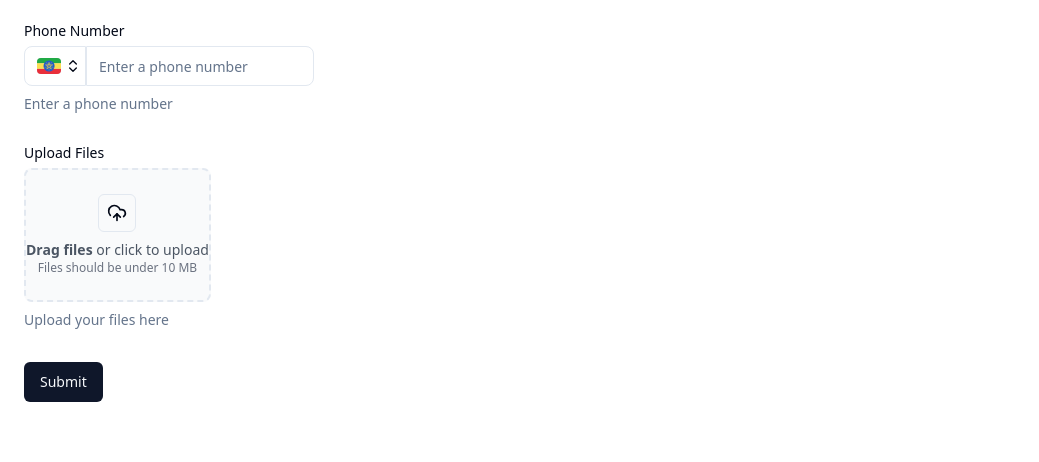
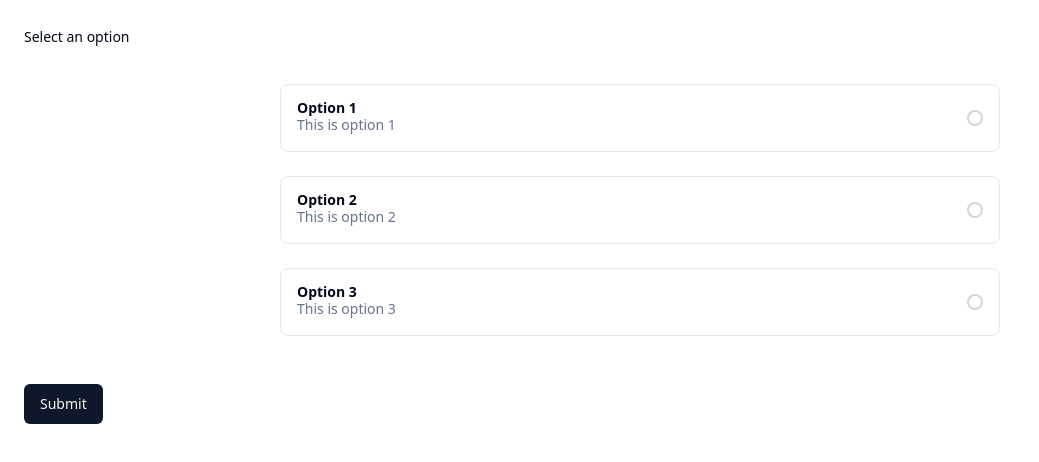
Before and after one commit to Beamlak996/shadcn-reuse, a React (Vite) app: page / in a window 1280 px wide. Shown: the top 462 px of the page, without its empty margins (0-1039 px from the left). Built offline with nearby package versions, Linux system fonts and the light colour scheme.

Commit message:
resuable radio group done

```diff
--- a/package.json
+++ b/package.json
@@ -14,6 +14,7 @@
     "@radix-ui/react-dialog": "^1.1.1",
     "@radix-ui/react-label": "^2.1.0",
     "@radix-ui/react-popover": "^1.1.1",
+    "@radix-ui/react-radio-group": "^1.2.0",
     "@radix-ui/react-scroll-area": "^1.1.0",
     "@radix-ui/react-separator": "^1.1.0",
     "@radix-ui/react-slot": "^1.1.0",
--- a/src/App.tsx
+++ b/src/App.tsx
@@ -1,95 +1,69 @@
+"use client";
+
+import { useForm, Controller } from "react-hook-form";
+import { zodResolver } from "@hookform/resolvers/zod";
+import { z } from "zod";
 import { Button } from "@/components/ui/button";
 import {
   Form,
   FormControl,
-  FormDescription,
   FormField,
   FormItem,
   FormLabel,
   FormMessage,
 } from "@/components/ui/form";
-import { zodResolver } from "@hookform/resolvers/zod";
-import { useForm } from "react-hook-form";
-import { z } from "zod";
-import FileUpload from "./components/reuse/file-upload";
-import { PhoneInput } from "./components/reuse/phone-input";
-import { isValidPhoneNumber } from "react-phone-number-input";
+import { ReusableRadioGroup } from "./components/reuse/reusable-radio-group";
 
+// Define the validation schema using zod
 const FormSchema = z.object({
-  phone: z
-    .string({
-      required_error: "Phone number is required.",
-      invalid_type_error: "Phone number is required.",
-    })
-    .refine(isValidPhoneNumber, { message: "Invalid phone number" }),
-  files: z
-    .array(z.instanceof(File))
-    .min(1, "You must upload at least one file"),
+  selectedOption: z.string().min(1, "You need to select an option."),
 });
 
-function App() {
-  const form = useForm<z.infer<typeof FormSchema>>({
+type FormValues = z.infer<typeof FormSchema>;
+
+const radioItems = [
+  { id: "option1", label: "Option 1", description: "This is option 1" },
+  { id: "option2", label: "Option 2", description: "This is option 2" },
+  { id: "option3", label: "Option 3", description: "This is option 3" },
+];
+
+export function App() {
+  const form = useForm<FormValues>({
     resolver: zodResolver(FormSchema),
     defaultValues: {
-      phone: "",
-      files: [],
+      selectedOption: "", // Use the ID as default value
     },
   });
 
-  function onSubmit(data: z.infer<typeof FormSchema>) {
-    console.log(data);
-  }
+  const onSubmit = (data: FormValues) => {
+    console.log("Selected value:", data.selectedOption);
+  };
 
   return (
-    <div className="p-6">
     <Form {...form}>
-        <form
-          onSubmit={form.handleSubmit(onSubmit)}
-          className="space-y-8 flex flex-col items-start"
-        >
+      <form onSubmit={form.handleSubmit(onSubmit)} className="p-6 space-y-6">
         <FormField
           control={form.control}
-            name="phone"
+          name="selectedOption"
           render={({ field }) => (
-              <FormItem className="flex flex-col items-start">
-                <FormLabel className="text-left">Phone Number</FormLabel>
-                <FormControl className="w-full">
-                  <PhoneInput placeholder="Enter a phone number" {...field} />
+            <FormItem className="space-y-3">
+              <FormLabel>Select an option</FormLabel>
+              <FormControl>
+                <ReusableRadioGroup
+                  items={radioItems}
+                  defaultValue={field.value}
+                  onValueChange={field.onChange}
+                />
               </FormControl>
-                <FormDescription className="text-left">
-                  Enter a phone number
-                </FormDescription>
-                <FormMessage />
+              <FormMessage>
+                {form.formState.errors.selectedOption?.message}
+              </FormMessage>
             </FormItem>
           )}
         />
-
-          <FormField
-            control={form.control}
-            name="files"
-            render={({ field }) => (
-              <FormItem className="flex flex-col items-start">
-                <FormLabel className="text-left">Upload Files</FormLabel>
-                <FormControl className="w-full">
-                  <FileUpload
-                    name="files"
-                    value={field.value}
-                    onChange={field.onChange}
-                    control={form.control}
-                  />
-                </FormControl>
-                <FormDescription className="text-left">
-                  Upload your files here
-                </FormDescription>
-                <FormMessage />
-              </FormItem>
-            )}
-          />
-
         <Button type="submit">Submit</Button>
       </form>
     </Form>
-    </div>
   );
 }
 
--- /dev/null
+++ b/src/components/reuse/reusable-radio-group.tsx
@@ -0,0 +1,68 @@
+"use client";
+
+import * as React from "react";
+import { Label } from "@/components/ui/label";
+import { RadioGroup, RadioGroupItem } from "@/components/ui/radio-group";
+import { CheckIcon } from "lucide-react";
+
+// Define the structure for each radio item
+interface RadioItem {
+  id: string;
+  label: string;
+  description?: string; // Optional description
+}
+
+interface ReusableRadioGroupProps {
+  items: RadioItem[];
+  defaultValue: string;
+  onValueChange: (value: string) => void;
+}
+
+export const ReusableRadioGroup: React.FC<ReusableRadioGroupProps> = ({
+  items,
+  defaultValue,
+  onValueChange,
+}) => {
+  return (
+    <div className="w-full max-w-3xl mx-auto p-6 bg-background">
+      <RadioGroup value={defaultValue} onValueChange={onValueChange}>
+        <div className="grid gap-6">
+          {items.map((item) => (
+            <Label
+              key={item.id}
+              htmlFor={item.id}
+              className={`flex items-center justify-between gap-4 p-4 border rounded-lg cursor-pointer hover:bg-accent transition-colors ${
+                defaultValue === item.id ? "bg-sky-100 border-sky-200" : ""
+              }`}
+            >
+              <RadioGroupItem
+                value={item.id}
+                id={item.id}
+                className="sr-only"
+              />
+              <div className="flex-1">
+                <div className="font-semibold capitalize">{item.label}</div>
+                {item.description && (
+                  <div className="text-sm text-muted-foreground">
+                    {item.description}
+                  </div>
+                )}
+              </div>
+              <div
+                className={`w-4 h-4 rounded-full border-2 flex items-center justify-center ${
+                  defaultValue === item.id
+                    ? "border-sky-600 bg-sky-600"
+                    : "border-gray-300"
+                }`}
+              >
+                {defaultValue === item.id && (
+                  <CheckIcon className="w-4 h-4 text-white" />
+                )}
+              </div>
+            </Label>
+          ))}
+        </div>
+      </RadioGroup>
+    </div>
+  );
+};
--- /dev/null
+++ b/src/components/ui/radio-group.tsx
@@ -0,0 +1,42 @@
+import * as React from "react"
+import * as RadioGroupPrimitive from "@radix-ui/react-radio-group"
+import { Circle } from "lucide-react"
+
+import { cn } from "@/lib/utils"
+
+const RadioGroup = React.forwardRef<
+  React.ElementRef<typeof RadioGroupPrimitive.Root>,
+  React.ComponentPropsWithoutRef<typeof RadioGroupPrimitive.Root>
+>(({ className, ...props }, ref) => {
+  return (
+    <RadioGroupPrimitive.Root
+      className={cn("grid gap-2", className)}
+      {...props}
+      ref={ref}
+    />
+  )
+})
+RadioGroup.displayName = RadioGroupPrimitive.Root.displayName
+
+const RadioGroupItem = React.forwardRef<
+  React.ElementRef<typeof RadioGroupPrimitive.Item>,
+  React.ComponentPropsWithoutRef<typeof RadioGroupPrimitive.Item>
+>(({ className, ...props }, ref) => {
+  return (
+    <RadioGroupPrimitive.Item
+      ref={ref}
+      className={cn(
+        "aspect-square h-4 w-4 rounded-full border border-primary text-primary ring-offset-background focus:outline-none focus-visible:ring-2 focus-visible:ring-ring focus-visible:ring-offset-2 disabled:cursor-not-allowed disabled:opacity-50",
+        className
+      )}
+      {...props}
+    >
+      <RadioGroupPrimitive.Indicator className="flex items-center justify-center">
+        <Circle className="h-2.5 w-2.5 fill-current text-current" />
+      </RadioGroupPrimitive.Indicator>
+    </RadioGroupPrimitive.Item>
+  )
+})
+RadioGroupItem.displayName = RadioGroupPrimitive.Item.displayName
+
+export { RadioGroup, RadioGroupItem }
```
Also changed, not shown: 1 other file (tests, documents, lock files or other folders). Lines whose indentation alone changed are shown as unchanged.
